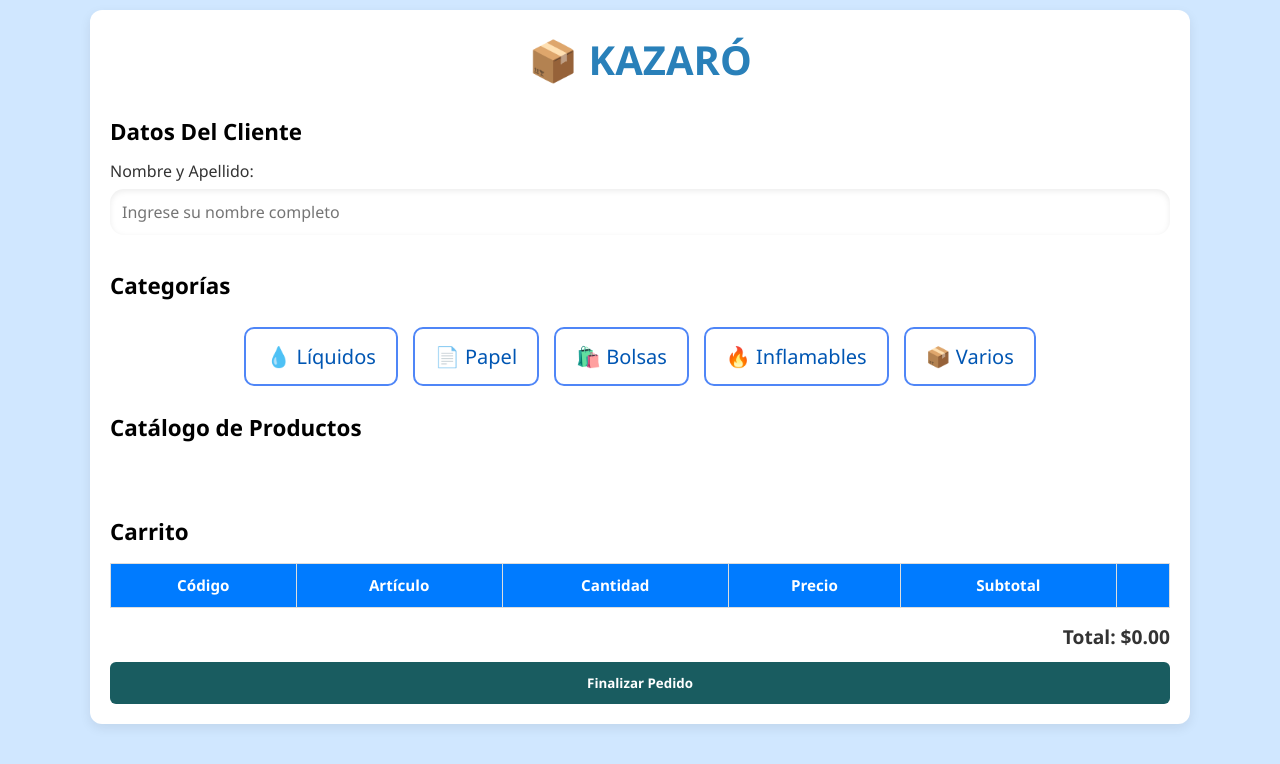
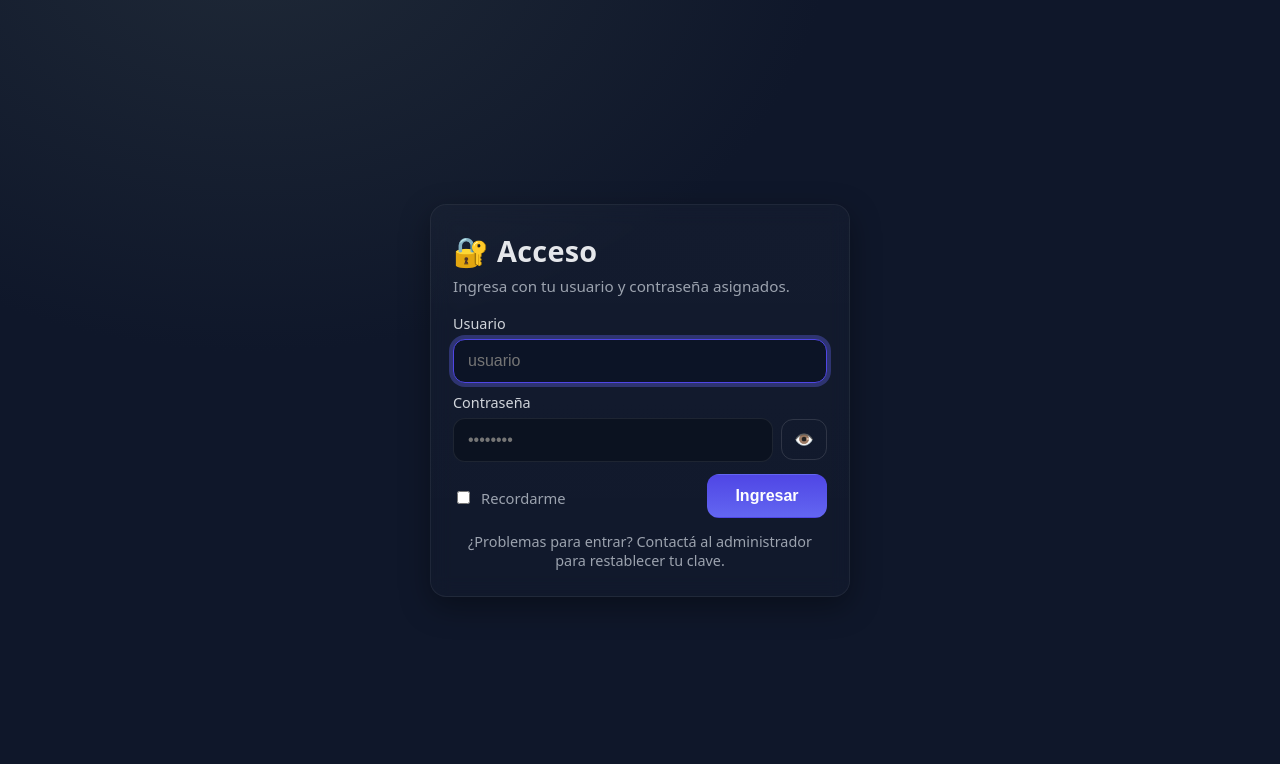
Before and after one commit to nicolasbarcena/KazaroPedidos, a website: page public/index.html in a window 1280 px wide. Drawn offline with nearby package versions, Linux system fonts and the light colour scheme; no server answers.

Commit message:
acalisto

```diff
--- a/public/index.html
+++ b/public/index.html
@@ -1,72 +1,120 @@
-<!-- public/catalogo.html -->
 <!DOCTYPE html>
 <html lang="es">
 <head>
-  <meta charset="UTF-8">
-  <meta name="viewport" content="width=device-width, initial-scale=1.0">
-  <title>App de Pedidos</title>
-  <link rel="stylesheet" href="/style.css">
-  <meta name="theme-color" content="#3498db">
-
-  <link rel="stylesheet" href="https://cdnjs.cloudflare.com/ajax/libs/font-awesome/6.5.0/css/all.min.css">
-  <script src="https://cdn.jsdelivr.net/npm/@emailjs/browser@4/dist/email.min.js"></script>
-  <script src="https://cdn.jsdelivr.net/npm/papaparse@5.4.1/papaparse.min.js"></script>
+  <meta charset="UTF-8" />
+  <meta name="viewport" content="width=device-width,initial-scale=1" />
+  <title>Acceso — Kazaró</title>
+  <link rel="stylesheet" href="/login.css">
 </head>
 <body>
-  <div class="container">
-    <h1>📦 KAZARÓ</h1>
+  <main class="wrap">
+    <section class="card">
+      <h1>🔐 Acceso</h1>
+      <p class="subtitle">Ingresa con tu usuario y contraseña asignados.</p>
 
-    <!-- Banner del filtro aplicado -->
-    <div id="filtroInfo"></div>
+      <form id="loginForm" autocomplete="on" novalidate>
+        <label for="user">Usuario</label>
+        <input id="user" name="username" type="text" required autofocus placeholder="usuario" />
 
-    <section class="form-section">
-      <h2>Datos Del Cliente</h2>
-      <label for="cliente">Nombre y Apellido:</label>
-      <input type="text" id="cliente" placeholder="Ingrese su nombre completo" required>
+        <label for="pass">Contraseña</label>
+        <div class="pw-row">
+          <input id="pass" name="password" type="password" required placeholder="••••••••" />
+          <button type="button" id="togglePw" class="ghost small" aria-label="Mostrar u ocultar contraseña">👁️</button>
+        </div>
+
+        <div class="row">
+          <label class="chk">
+            <input id="remember" type="checkbox" />
+            <span>Recordarme</span>
+          </label>
+
+          <button id="submitBtn" class="primary" type="submit">Ingresar</button>
+        </div>
+
+        <p id="error" class="error" role="alert" hidden></p>
+      </form>
+
+      <p class="help">¿Problemas para entrar? Contactá al administrador para restablecer tu clave.</p>
     </section>
+  </main>
 
-    <section class="categorias">
-      <h2>Categorías</h2>
-      <div class="categoria-lista">
-        <button class="categoria-btn" onclick="mostrarProductos('liquidos')">💧 Líquidos</button>
-        <button class="categoria-btn" onclick="mostrarProductos('papel')">📄 Papel</button>
-        <button class="categoria-btn" onclick="mostrarProductos('bolsas')">🛍️ Bolsas</button>
-        <button class="categoria-btn" onclick="mostrarProductos('inflamables')">🔥 Inflamables</button>
-        <button class="categoria-btn" onclick="mostrarProductos('varios')">📦 Varios</button>
-      </div>
-    </section>
+  <script>
+    const STORAGE_KEY = 'loginapp_credentials';
 
-    <section class="catalogo">
-      <h2>Catálogo de Productos</h2>
-      <div id="productos"></div>
-    </section>
+    // Cargar recordatorio si existe
+    (function preloadRemembered(){
+      try {
+        const saved = JSON.parse(localStorage.getItem(STORAGE_KEY) || '{}');
+        if (saved.username) {
+          document.getElementById('user').value = saved.username || '';
+          if (saved.password) {
+            document.getElementById('pass').value = saved.password || '';
+            document.getElementById('remember').checked = true;
+          }
+        }
+      } catch {}
+    })();
 
-    <section class="carrito">
-      <h2>Carrito</h2>
-      <table>
-        <thead>
-          <tr>
-            <th>Código</th>
-            <th>Artículo</th>
-            <th>Cantidad</th>
-            <th>Precio</th>
-            <th>Subtotal</th>
-            <th></th>
-          </tr>
-        </thead>
-        <tbody id="carrito-body"></tbody>
-      </table>
-      <div class="total">Total: $<span id="total">0.00</span></div>
-      <button id="finalizar">Finalizar Pedido</button>
-    </section>
+    // Mostrar/ocultar password
+    document.getElementById('togglePw').addEventListener('click', () => {
+      const input = document.getElementById('pass');
+      input.type = (input.type === 'password') ? 'text' : 'password';
+    });
 
-    <section class="remito" id="remito-section" style="display:none;">
-      <h2>Remito</h2>
-      <div id="remito"></div>
-      <button id="enviar">Enviar por Email</button>
-    </section>
-  </div>
+    // Enviar login
+    const form = document.getElementById('loginForm');
+    const btn  = document.getElementById('submitBtn');
+    const err  = document.getElementById('error');
 
-  <script src="/script.js"></script>
+    form.addEventListener('submit', async (e) => {
+      e.preventDefault();
+      err.hidden = true;
+      btn.disabled = true;
+      btn.textContent = 'Ingresando…';
+
+      const username = document.getElementById('user').value.trim();
+      const password = document.getElementById('pass').value;
+
+      if (!username || !password) {
+        showError('Completá usuario y contraseña.'); resetBtn(); return;
+      }
+
+      try {
+        const res = await fetch('/api/login', {
+          method: 'POST',
+          headers: { 'Content-Type': 'application/json' },
+          body: JSON.stringify({ username, password })
+        });
+        const data = await res.json();
+
+        if (!data.ok) {
+          showError(data.error || 'Usuario o contraseña inválidos.');
+          resetBtn(); return;
+        }
+
+        // Recordar credenciales (opcional y local)
+        if (document.getElementById('remember').checked) {
+          localStorage.setItem(STORAGE_KEY, JSON.stringify({ username, password }));
+        } else {
+          localStorage.removeItem(STORAGE_KEY);
+        }
+
+        // Redirigir al panel (ajústalo si querés otra página)
+        window.location.href = '/dashboard.html';
+      } catch (e2) {
+        showError('No se pudo conectar con el servidor.');
+        resetBtn();
+      }
+    });
+
+    function showError(msg) {
+      err.textContent = msg;
+      err.hidden = false;
+    }
+    function resetBtn() {
+      btn.disabled = false;
+      btn.textContent = 'Ingresar';
+    }
+  </script>
 </body>
 </html>
--- a/public/login.css
+++ b/public/login.css
@@ -1,184 +1,140 @@
 :root{
-  --primary: #0d6efd;
-  --primary-hover: #0b5ed7;
-  --bg: #f7fff3;
-  --card: #0f172a;
-  --text: #ffffff;
-  --muted: #94a3b8;
-  --border: #94a3b8;
-  --radius: 14px;
-
+  --bg: #0f172a;          /* fondo oscuro elegante */
+  --card: #111827;        /* tarjeta */
+  --muted: #9ca3af;       /* texto secundario */
+  --text: #e5e7eb;        /* texto principal */
+  --primary: #4f46e5;     /* indigo */
+  --primary-2: #6366f1;
+  --error: #f87171;
+  --ring: rgba(99,102,241,.35);
 }
 
-*{ box-sizing: border-box; margin:0; padding:0; }
-html{ scroll-behavior:smooth; }
+*{ box-sizing: border-box; }
+html,body{ height:100%; }
 body{
-  color-scheme: light dark;
-  font-family: system-ui, -apple-system, "Segoe UI", Roboto, Arial, sans-serif;
-  background: var(--bg);
-  color: var(--text);
-  font-size: clamp(15px, 1.1vw + .6rem, 17px);
-  line-height: 1.55;
-  padding: clamp(16px, 5vw, 40px);
-}
-
-/* Títulos */
-h1{
-  text-align: center;
-  margin-bottom: 14px;
-  font-size: clamp(22px, 4vw, 32px);
-  font-weight: 800;
-  letter-spacing: .2px;
-  color: #ffffff;
-}
-h2{
-  margin-bottom: 12px;
-  font-size: clamp(17px, 3.2vw, 20px);
-  font-weight: 700;
+  margin:0;
+  font-family: ui-sans-serif, system-ui, -apple-system, Segoe UI, Roboto, Ubuntu, Cantarell, Noto Sans, Helvetica Neue, Arial, "Apple Color Emoji", "Segoe UI Emoji";
+  background: radial-gradient(80rem 60rem at 20% -10%, #1f2937 0, #0f172a 45%) no-repeat, var(--bg);
   color: var(--text);
 }
 
-/* Contenedor del formulario */
-form#authForm{
-  background: var(--card);
-  border: 2px solid var(--border);
-  padding: clamp(18px, 4.5vw, 28px);
-  margin: 16px auto 0;
-  width: 100%;
-  max-width: 560px;
-
+.wrap{
+  min-height:100%;
+  display:grid;
+  place-items:center;
+  padding: 24px;
 }
 
-/* Etiquetas e inputs */
-label{
-  display: block;
-  margin-top: 12px;
-  font-size: .97em;
-  color: var(--text);
+.card{
+  width:min(420px, 92vw);
+  background: linear-gradient(180deg, rgba(255,255,255,0.02), rgba(255,255,255,0.01));
+  border: 1px solid rgba(255,255,255,0.06);
+  border-radius: 16px;
+  padding: 26px 22px;
+  box-shadow: 0 10px 30px rgba(0,0,0,.35);
+  backdrop-filter: blur(10px);
 }
 
-input[type="text"],
-input[type="password"]{
-  width: 100%;
-  margin-top: 6px;
-  padding: 13px 14px;
-  border: 2px solid var(--border);
-  border-radius: 10px;
-  background: var(--card);
+h1{
+  margin:0 0 6px 0;
+  font-size: 1.8rem;
+  letter-spacing: .3px;
+}
+
+.subtitle{
+  margin: 0 0 18px 0;
+  color: var(--muted);
+  font-size: .95rem;
+}
+
+label{
+  display:block;
+  font-size:.9rem;
+  margin: 10px 0 6px;
+  color: #d1d5db;
+}
+
+input{
+  width:100%;
+  background:#0b1220;
   color: var(--text);
-  caret-color: var(--primary);
+  border:1px solid rgba(255,255,255,.08);
+  border-radius: 12px;
+  padding: 12px 14px;
+  font-size: 1rem;
   outline: none;
+  transition: box-shadow .2s, border-color .2s, background .2s;
+}
 
-}
-input::placeholder{
-  color: #cbd5e1;
-  opacity: 1;
-}
 input:focus{
   border-color: var(--primary);
-
+  box-shadow: 0 0 0 4px var(--ring);
+  background: #0c1426;
 }
 
-/* Autofill */
-input:-webkit-autofill {
-  -webkit-text-fill-color: var(--text) !important;
-
-  transition: background-color 9999s ease-out 0s;
+.pw-row{
+  position:relative;
+  display:flex;
+  gap:8px;
+  align-items:center;
 }
 
-/* Fila flexible (modo, recordar, botones) */
 .row{
-  display:flex; flex-wrap:wrap; gap:10px;
-  align-items:center; justify-content:center;
-  margin-top:12px;
+  display:flex;
+  align-items:center;
+  justify-content:space-between;
+  gap: 12px;
+  margin-top: 12px;
 }
 
-/* Botones de conmutador: alto contraste en ambos modos */
-.modeBtn{
-  appearance:none;
-  border: 2px solid var(--primary);
-  background: #0b1221;
-  color: #e6f0ff;
-  font-weight: 800;
-  letter-spacing:.2px;
-  padding: 12px 16px;
-  border-radius: 999px;
-  cursor:pointer;
-  width: 100%;
-  max-width: 260px;
-
-  transition: background .2s, color .2s, transform .05s, outline-color .2s;
-}
-.modeBtn:hover{ background: #13213a; }
-.modeBtn:active{ transform: scale(.98); }
-.modeBtn.active{
-  background: var(--primary);
-  color: #fff;
-
+.chk{
+  display:flex;
+  align-items:center;
+  gap:8px;
+  color: var(--muted);
+  font-size:.92rem;
+  user-select:none;
 }
 
-
-#remember{ width: 20px; height: 20px; accent-color: var(--primary); }
-label[for="remember"]{ margin-top:0; color: var(--muted); font-size:.95em; }
-
-
-#submitBtn{
-  width:100%;
-  background: var(--primary);
-  color:#fff;
-  border: none;
-  border-radius:10px;
-  padding: 13px 16px;
-  font-weight: 800;
-  letter-spacing:.2px;
-  cursor:pointer;
-  margin-top: 12px;
-
-  transition: background .2s, transform .05s;
-}
-#submitBtn:hover{ background: var(--primary-hover); }
-#submitBtn:active{ transform: scale(.985); }
-
-
-:where(button,input):focus-visible{
-  outline: 3px solid color-mix(in oklab, var(--primary), white 25%);
-  outline-offset: 3px;
+.primary, .ghost{
+  border-radius: 12px;
+  padding: 12px 16px;
+  cursor: pointer;
+  font-weight: 600;
+  font-size: 1rem;
+  border: 1px solid transparent;
+  transition: transform .06s ease, background .2s ease, border-color .2s ease, opacity .2s ease;
 }
 
+.primary{
+  background: linear-gradient(180deg, var(--primary), var(--primary-2));
+  color: white;
+  min-width: 120px;
+}
+.primary:hover{ filter: brightness(1.06); transform: translateY(-1px); }
+.primary:disabled{ opacity:.6; cursor:not-allowed; transform:none; }
 
-:where(button,input)[disabled]{
-  opacity:.55; cursor:not-allowed; filter:saturate(.75);
+.ghost{
+  background: transparent;
+  color: var(--muted);
+  border-color: rgba(255,255,255,.12);
+}
+.ghost:hover{ border-color: rgba(255,255,255,.25); color:#e5e7eb; }
+.small{ padding: 10px 12px; }
+
+.error{
+  margin: 12px 0 0;
+  background: rgba(248,113,113,.08);
+  color: #fecaca;
+  border: 1px solid rgba(248,113,113,.35);
+  padding: 10px 12px;
+  border-radius: 10px;
+  font-size: .92rem;
 }
 
-
-@media (min-width: 480px){
-  .modeBtn{ width:auto; }
+.help{
+  margin: 14px 0 0;
+  color: var(--muted);
+  font-size: .9rem;
+  text-align: center;
 }
-@media (min-width: 768px){
-  body{ padding: 48px; }
-  form#authForm{ max-width: 640px; }
-}
-
-
-@media (prefers-reduced-motion: reduce){
-  *{ transition:none !important; animation:none !important; }
-}
-
-
-@media (prefers-color-scheme: dark){
-  :root{
-    --bg:#0a0f1a;
-    --card:#0f172a;
-    --text:#f1f5f9;
-    --muted:#a8b3c7;
-    --border:#7c8aa0;
-
-  }
-}
-
-
-@media (forced-colors: active){
-  *{ forced-color-adjust: auto; }
-  button, input{ border: 1px solid ButtonText; }
-  #submitBtn{ background: ButtonFace; color: ButtonText; }
-}
```
